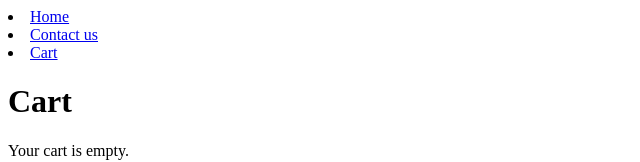
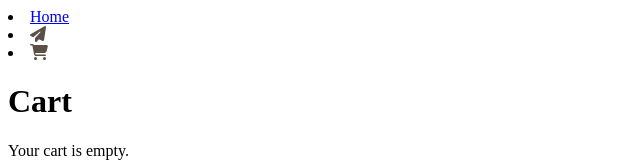
Before and after one commit to gydalo/Online-Store, a React (Vite) app: page /cart in a window 1280 px wide. Shown: the top 162 px of the page, without its empty margins (0-640 px from the left). Built offline with nearby package versions, Linux system fonts and the light colour scheme.

Commit message:
FontAwesome Icons

```diff
--- a/package.json
+++ b/package.json
@@ -10,6 +10,10 @@
     "preview": "vite preview"
   },
   "dependencies": {
+    "@fortawesome/fontawesome-svg-core": "^6.7.2",
+    "@fortawesome/free-regular-svg-icons": "^6.7.2",
+    "@fortawesome/free-solid-svg-icons": "^6.7.2",
+    "@fortawesome/react-fontawesome": "^0.2.2",
     "@hookform/resolvers": "^4.1.2",
     "@reduxjs/toolkit": "^2.6.0",
     "react": "^19.0.0",
--- a/src/components/Header/index.jsx
+++ b/src/components/Header/index.jsx
@@ -1,4 +1,8 @@
 import { Link } from "react-router-dom";
+import { FontAwesomeIcon } from '@fortawesome/react-fontawesome'
+import { faCartShopping, faPaperPlane } from '@fortawesome/free-solid-svg-icons';
+
+
 
 const Header = () => {
   return (
@@ -8,10 +12,10 @@ const Header = () => {
           <Link to={`/`}>Home</Link>
         </li>
         <li>
-          <Link to="/contact">Contact us</Link>
+          <Link to="/contact"><FontAwesomeIcon icon={faPaperPlane} style={{color: "#5b4f47",}} /></Link>
         </li>
         <li>
-          <Link to="/cart">Cart</Link>
+          <Link to="/cart"><FontAwesomeIcon icon={faCartShopping} style={{ color: "#5b4f47" }} /></Link>
         </li>
       </nav>
     </header>
```
Also changed, not shown: 1 other file (tests, documents, lock files or other folders).
